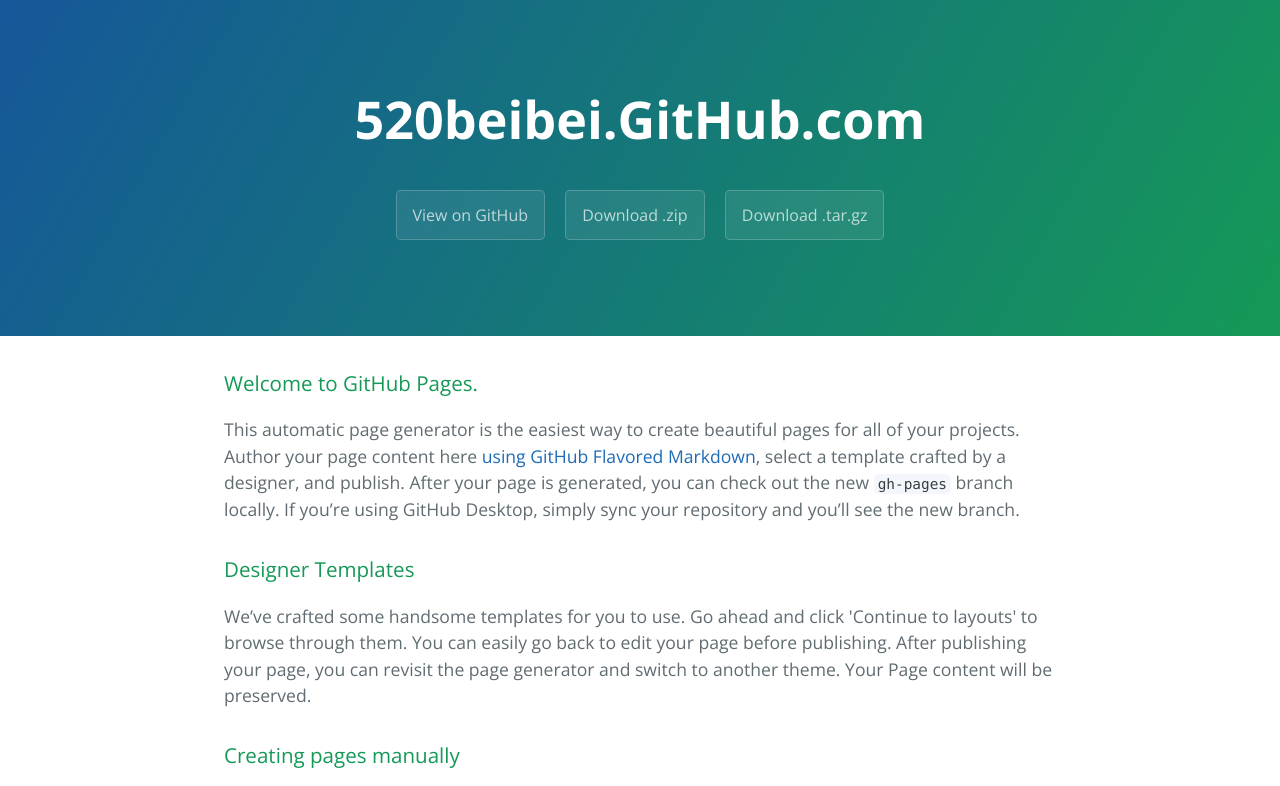
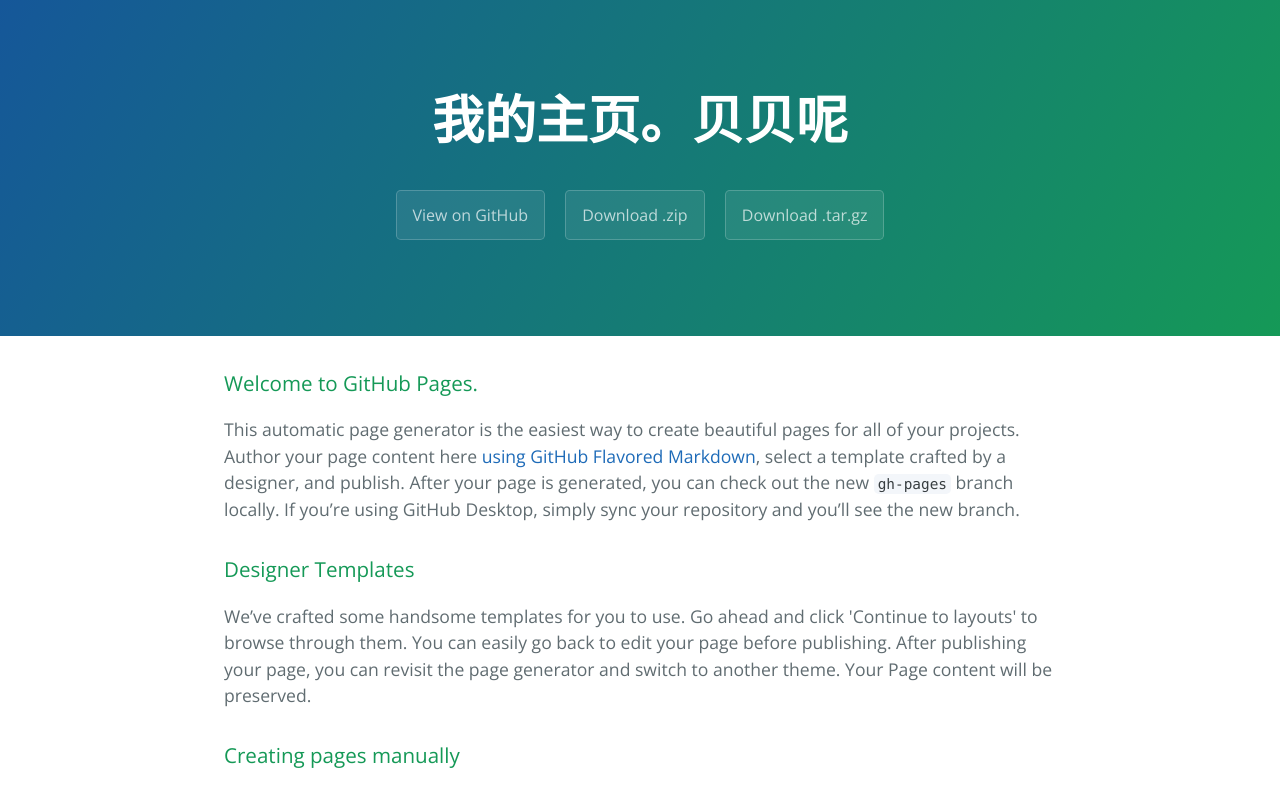
Before and after one commit to a520ass/520beibei.github.com, a plain HTML site: page index.html in a window 1280 px wide. Shown: the top 786 px of the page. Drawn offline with nearby package versions, Linux system fonts and the light colour scheme.

Commit message:
Update index.html

```diff
--- a/index.html
+++ b/index.html
@@ -2,7 +2,7 @@
 <html lang="en-us">
   <head>
     <meta charset="UTF-8">
-    <title>520beibei.GitHub.com by a520ass</title>
+    <title>520beibei.GitHub.com by hefeng</title>
     <meta name="viewport" content="width=device-width, initial-scale=1">
     <link rel="stylesheet" type="text/css" href="stylesheets/normalize.css" media="screen">
     <link href='https://fonts.googleapis.com/css?family=Open+Sans:400,700' rel='stylesheet' type='text/css'>
@@ -11,7 +11,7 @@
   </head>
   <body>
     <section class="page-header">
-      <h1 class="project-name">520beibei.GitHub.com</h1>
+      <h1 class="project-name">我的主页。贝贝呢</h1>
       <h2 class="project-tagline"></h2>
       <a href="https://github.com/a520ass/520beibei.github.com" class="btn">View on GitHub</a>
       <a href="https://github.com/a520ass/520beibei.github.com/zipball/master" class="btn">Download .zip</a>
```
